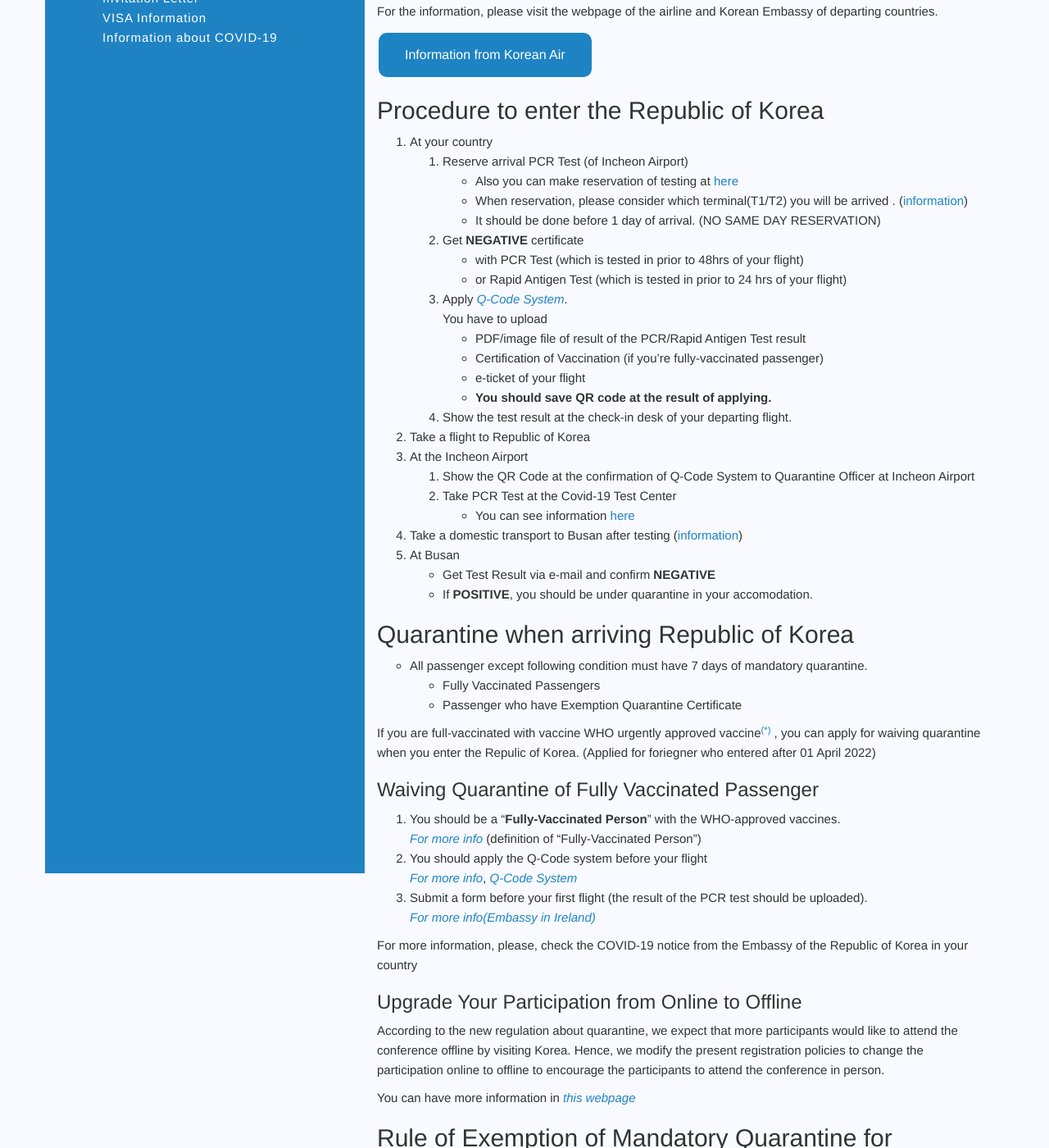
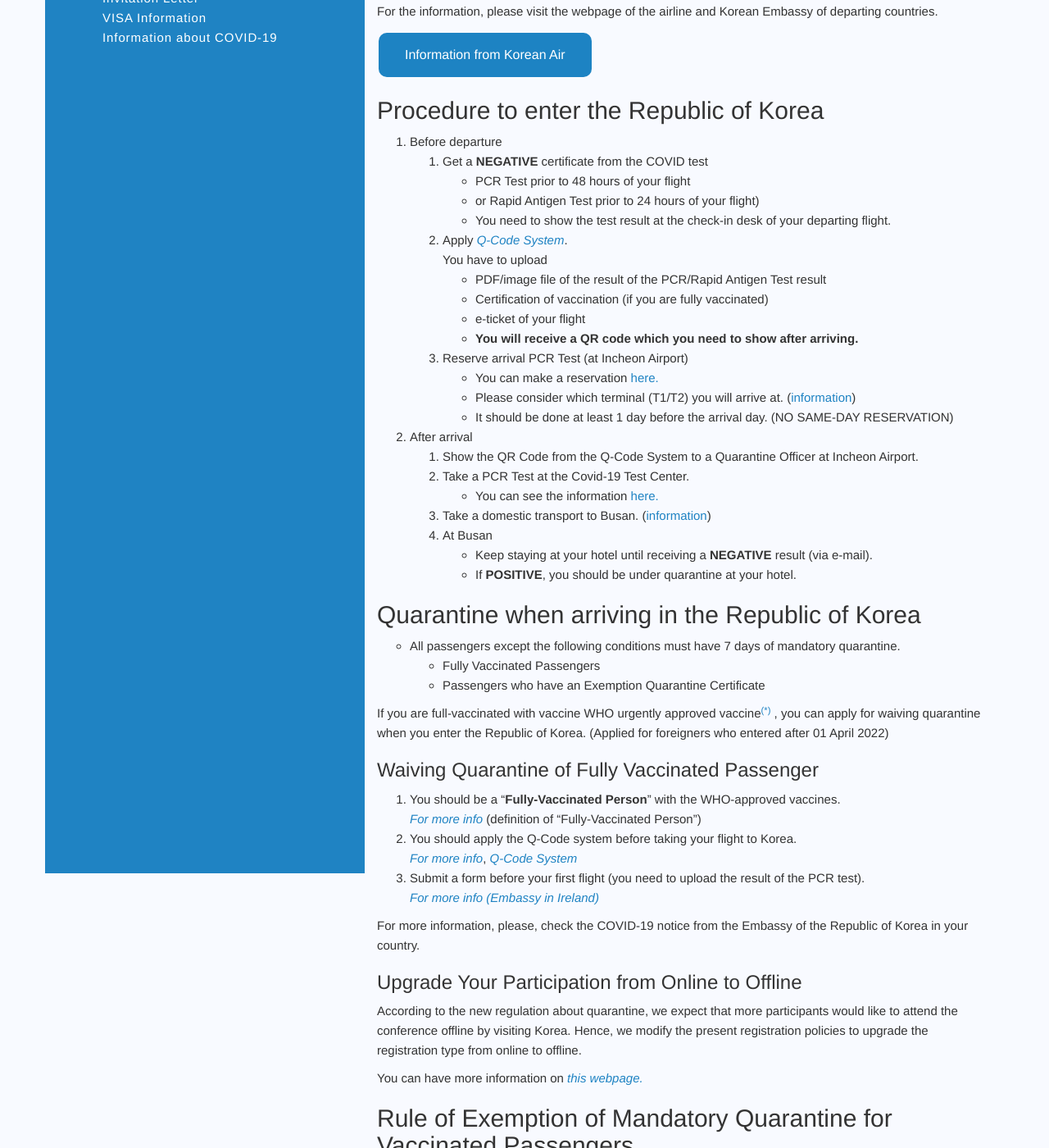
Before and after one commit to SQM2021/SQM2021.github.io, a Jekyll site: the page built from _pages/travel-info/covid19.md, in a window 1280 px wide and 1400 px high, scrolled down 623 px. Shown: the whole window at 82% size. Built offline with Jekyll 4.4.1, drawn with Linux system fonts in a browser that asks for light colours; some of the changed text lies outside the part shown.

Commit message:
small corrections

```diff
--- a/_pages/travel-info/covid19.md
+++ b/_pages/travel-info/covid19.md
@@ -44,40 +44,40 @@ For the information, please visit the webpage of the airline and Korean Embassy
 
 ## Procedure to enter the Republic of Korea
 
-1. At your country
-   1. Reserve arrival PCR Test (of Incheon Airport)
-      * Also you can make reservation of testing at [here](https://safe2gopass.com/index){:target="blank_"}
-      * When reservation, please consider which terminal(T1/T2) you will be arrived . ([information](https://www.airport.kr/ap/en/svc/airlinesTerInfoList.do){:target="_blank"})
-      * It should be done before 1 day of arrival. (NO SAME DAY RESERVATION)
-   2. Get **NEGATIVE** certificate
-       * with PCR Test (which is tested in prior to 48hrs of your flight)
-       * or Rapid Antigen Test (which is tested in prior to 24 hrs of your flight)
-   3. Apply [*Q-Code System*](https://cov19ent.kdca.go.kr/cpassportal/biz/beffatstmnt/main.do?lang=en){:target="_blank"}.
+1. Before departure
+   1. Get a **NEGATIVE** certificate from the COVID test
+       * PCR Test prior to 48 hours of your flight
+       * or Rapid Antigen Test prior to 24 hours of your flight)
+       * You need to show the test result at the check-in desk of your departing flight.
+   2. Apply [*Q-Code System*](https://cov19ent.kdca.go.kr/cpassportal/biz/beffatstmnt/main.do?lang=en){:target="_blank"}.
        You have to upload
-       * PDF/image file of result of the PCR/Rapid Antigen Test result
-       * Certification of Vaccination (if you're fully-vaccinated passenger)
+       * PDF/image file of the result of the PCR/Rapid Antigen Test result
+       * Certification of vaccination (if you are fully vaccinated)
        * e-ticket of your flight
-       * **You should save QR code at the result of applying.**
-   4. Show the test result at the check-in desk of your departing flight.
-2. Take a flight to Republic of Korea
-3. At the Incheon Airport
-   1. Show the QR Code at the confirmation of Q-Code System to Quarantine Officer at Incheon Airport
-   2. Take PCR Test at the Covid-19 Test Center
-    * You can see information [here](https://www.airport.kr/ap_cnt/en/svc/covid19/medica2/medica2.do){:target="_blank"}
-4. Take a domestic transport to Busan after testing ([information](/pages/travel-info/transport-information/){:target="blank_"})
-5. At Busan
-   * Get Test Result via e-mail and confirm **NEGATIVE**
-   * If **POSITIVE**, you should be under quarantine in your accomodation.
+       * **You will receive a QR code which you need to show after arriving.**
+   3. Reserve arrival PCR Test (at Incheon Airport)
+      * You can make a reservation [here.](https://safe2gopass.com/index){:target="blank_"}
+      * Please consider which terminal (T1/T2) you will arrive at. ([information](https://www.airport.kr/ap/en/svc/airlinesTerInfoList.do){:target="_blank"})
+      * It should be done at least 1 day before the arrival day. (NO SAME-DAY RESERVATION)
 
-## Quarantine when arriving Republic of Korea
+2. After arrival
+   1. Show the QR Code from the Q-Code System to a Quarantine Officer at Incheon Airport.
+   2. Take a PCR Test at the Covid-19 Test Center.
+    * You can see the information [here.](https://www.airport.kr/ap_cnt/en/svc/covid19/medica2/medica2.do){:target="_blank"}
+   3. Take a domestic transport to Busan. ([information](/pages/travel-info/transport-information/){:target="blank_"})
+   4. At Busan
+   * Keep staying at your hotel until receiving a **NEGATIVE** result (via e-mail).
+   * If **POSITIVE**, you should be under quarantine at your hotel.
+
+## Quarantine when arriving in the Republic of Korea
 <!--
 > According to the K-DCA(Korea Disease Control and Prevention Agency), the quarantine will be waived since 1st April 2022, for vaccinated persons. -->
 
-* All passenger except following condition must have 7 days of mandatory quarantine.
+* All passengers except the following conditions must have 7 days of mandatory quarantine.
   * Fully Vaccinated Passengers
-  * Passenger who have Exemption Quarantine Certificate
+  * Passengers who have an Exemption Quarantine Certificate
 
-If you are full-vaccinated with vaccine WHO urgently approved vaccine<sup>[(*)](#vaclisting)</sup> , you can apply for waiving quarantine when you enter the Repulic of Korea. (Applied for foriegner who entered after 01 April 2022)
+If you are full-vaccinated with vaccine WHO urgently approved vaccine<sup>[(*)](#vaclisting)</sup> , you can apply for waiving quarantine when you enter the Republic of Korea. (Applied for foreigners who entered after 01 April 2022)
 
 {% comment %}
 [(example) link to notice from Embassy to the Swiss Confederations](https://overseas.mofa.go.kr/ch-en/brd/m_23429/view.do?seq=17&page=1){:target="_blank"}
@@ -87,13 +87,13 @@ If you are full-vaccinated with vaccine WHO urgently approved vaccine<sup>[(*)](
 
 1. You should be a “**Fully-Vaccinated Person**” with the WHO-approved vaccines.
    [*For more info*](#vaclisting) (definition of “Fully-Vaccinated Person”)
-2. You should apply the Q-Code system before your flight
+2. You should apply the Q-Code system before taking your flight to Korea.
    [*For more info*](https://overseas.mofa.go.kr/ch-en/brd/m_23429/view.do?seq=17){:target="_blank"},
    [*Q-Code System*](https://cov19ent.kdca.go.kr/cpassportal/biz/beffatstmnt/main.do?lang=en){:target="_blank"}
-3. Submit a form before your first flight (the result of the PCR test should be uploaded).
-   [*For more info(Embassy in Ireland)*](https://overseas.mofa.go.kr/ie-en/brd/m_23775/view.do?seq=5){:target="_blank"}
+3. Submit a form before your first flight (you need to upload the result of the PCR test).
+   [*For more info (Embassy in Ireland)*](https://overseas.mofa.go.kr/ie-en/brd/m_23775/view.do?seq=5){:target="_blank"}
 
-For more information, please, check the COVID-19 notice from the Embassy of the Republic of Korea in your country
+For more information, please, check the COVID-19 notice from the Embassy of the Republic of Korea in your country.
 {% comment %}
 : [link to notice from Embassy to the Swiss Confederation](https://overseas.mofa.go.kr/ch-en/brd/m_23429/view.do?seq=17){:target="_blank"}
 {% endcomment %}
@@ -107,27 +107,25 @@ We will check the persons who needed this procedure prior to one month of confer
 
 {% endcomment %}
 ### Upgrade Your Participation from Online to Offline
+According to the new regulation about quarantine, we expect that more participants would like to attend the conference offline by visiting Korea. Hence, we modify the present registration policies to upgrade the registration type from online to offline.
 
-According to the new regulation about quarantine, we expect that more participants would like to attend the conference offline by visiting Korea. Hence, we modify the present registration policies to change the participation online to offline to encourage the participants to attend the conference in person.
-
-You can have more information in [*this webpage*](/pages/general-info/registration/#upgrade){:target="_blank"}
-
+You can have more information on [*this webpage.*](/pages/general-info/registration/#upgrade){:target="_blank"}
 
 ## Rule of Exemption of Mandatory Quarantine for Vaccinated Passengers
 {:#vaclisting}
 
-**Fully-Vaccinated Persons** can have exemption from mandatory quarantine.
+**Fully-Vaccinated Persons** can have an exemption from mandatory quarantine.
 Following are the definitions of **“Fully-Vaccinated Person”**.
 
 * ***Between 14 days and 180 days after the last shot*** of the full vaccination in WHO EUL.
    *(Mix-and-match can be accepted; If req. # of shots for full vaccination > 1)*
    &nbsp; ***OR***
-* Received vaccine shots in WHO EUL, with required number of shots for full vaccination.
+* Vaccine shots in WHO EUL with the required numbers for full vaccination.
   * ***Additional Shot or Recovery Certificate***
     *(Mix-and-match can be accepted.)*
 
 
-After entering Korea, you should have a PCR test within 3 days after entry<sub>(if not, the exemption will expire.)</sub>. It should be paid by each passenger.
+After entering Korea, you should have a PCR test within 3 days after entry. If not, the exemption will expire, and each passenger should pay it.
 
 **WHO EUL(Emergency Use Listing) about Vaccine for COVID-19**
 [https://covid19.trackvaccines.org/agency/who/](https://covid19.trackvaccines.org/agency/who/){:target="_blank"}
```
